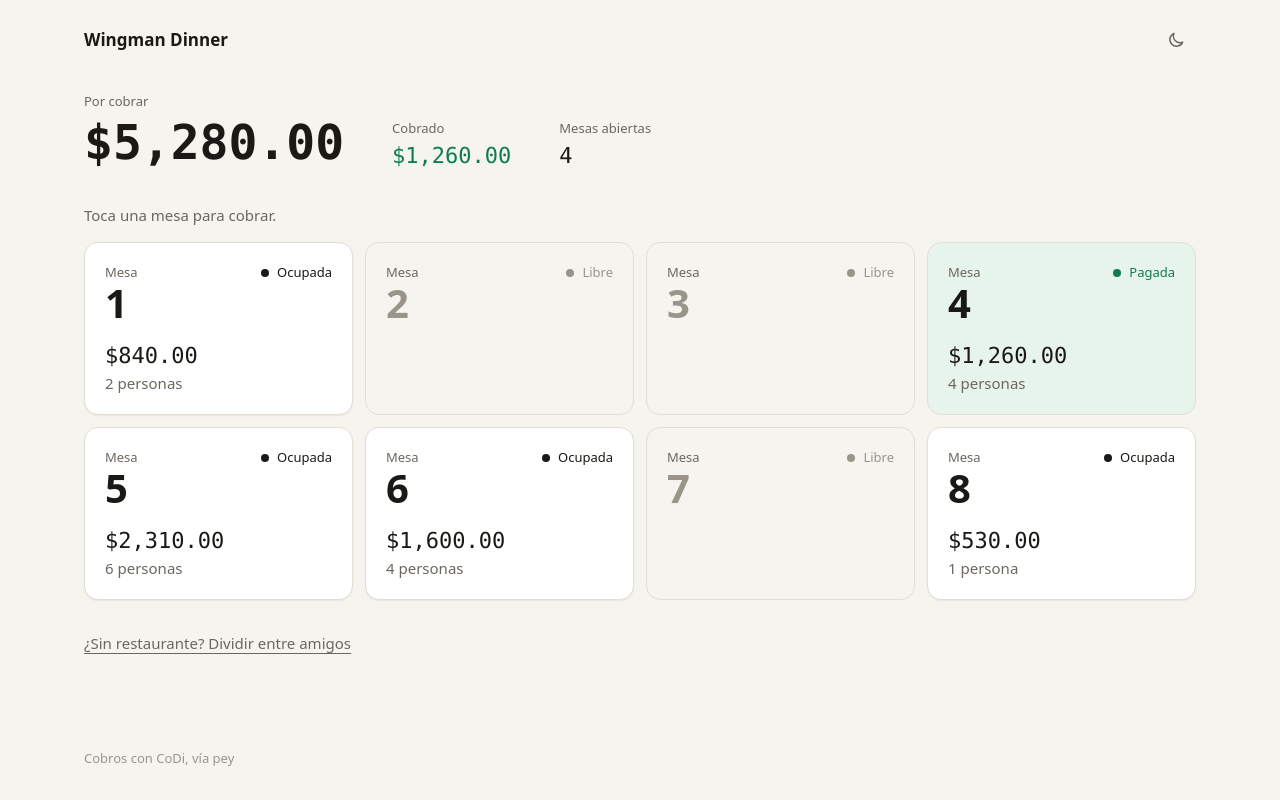
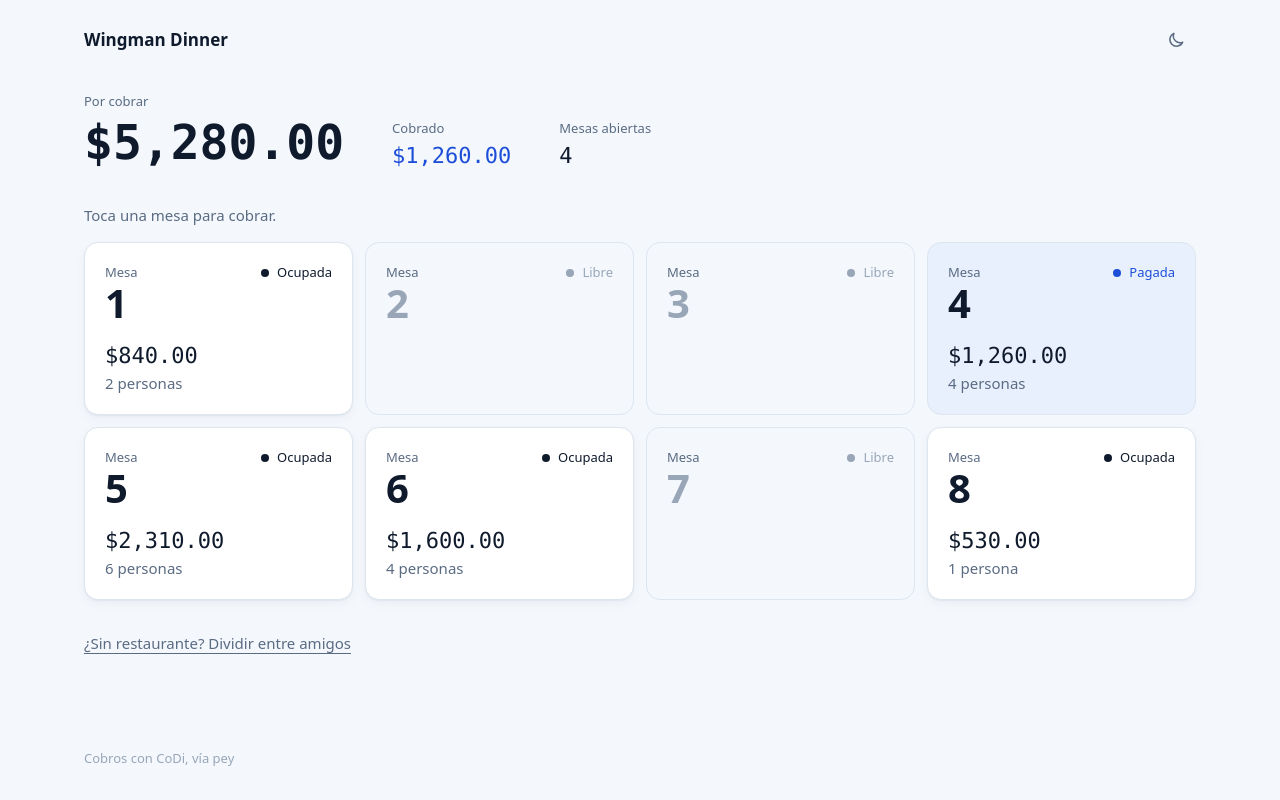
Before and after one commit to daniel-wing/divide-la-cuenta, a Next.js app: page / in a window 1280 px wide. Built offline with nearby package versions, Linux system fonts and the light colour scheme.

Commit message:
Modo claro: blanco, azul y naranja

```diff
--- a/src/app/globals.css
+++ b/src/app/globals.css
@@ -3,19 +3,21 @@
 @custom-variant dark (&:where(.dark, .dark *));
 
 :root {
-  --bg: #f6f4ef;
+  --bg: #f4f8fd;
   --surface: #ffffff;
-  --surface-2: #efece5;
-  --line: #e2ded5;
-  --fg: #1a1915;
-  --muted: #6b675e;
-  --faint: #9a958a;
-  --cobrando: #b45309;
-  --cobrando-tint: #fbf0dc;
-  --pagada: #0f7b4f;
-  --pagada-tint: #e6f4ec;
-  --danger: #c2410c;
-  --shadow: 0 1px 2px rgba(26, 25, 21, 0.06);
+  --surface-2: #edf2f9;
+  --line: #dde5ef;
+  --fg: #0f1b2d;
+  --muted: #5a6b82;
+  --faint: #98a6b8;
+  --cobrando: #ea580c;
+  --cobrando-tint: #fff0e6;
+  --pagada: #1d4ed8;
+  --pagada-tint: #e8f0fe;
+  --danger: #dc2626;
+  --accent: #2563eb;
+  --on-accent: #ffffff;
+  --shadow: 0 1px 2px rgba(15, 27, 45, 0.06), 0 4px 12px rgba(15, 27, 45, 0.04);
   color-scheme: light;
 }
 
@@ -32,6 +34,8 @@
   --pagada: #3dd68c;
   --pagada-tint: #12261c;
   --danger: #f97066;
+  --accent: #f2f0ea;
+  --on-accent: #111110;
   --shadow: none;
   color-scheme: dark;
 }
@@ -49,6 +53,8 @@
   --color-pagada: var(--pagada);
   --color-pagada-tint: var(--pagada-tint);
   --color-danger: var(--danger);
+  --color-accent: var(--accent);
+  --color-on-accent: var(--on-accent);
   --font-sans: ui-sans-serif, system-ui, -apple-system, "Segoe UI", Roboto, sans-serif;
   --font-mono: ui-monospace, "SF Mono", Menlo, Consolas, monospace;
 }
```
